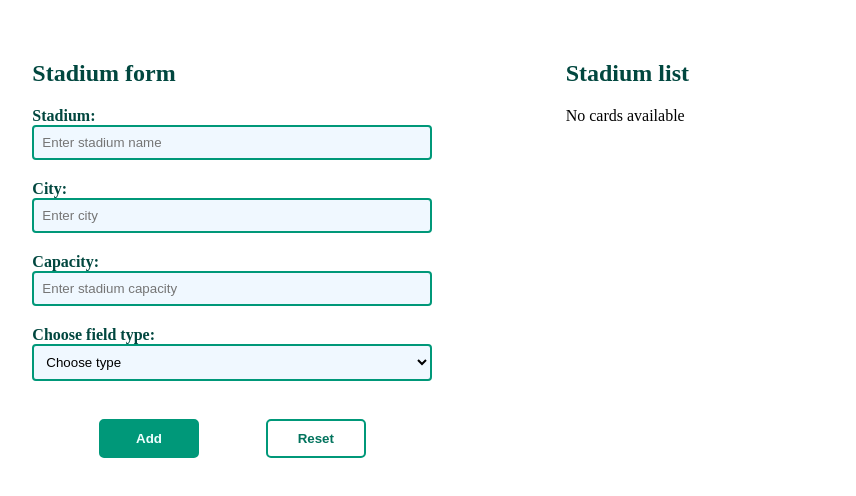
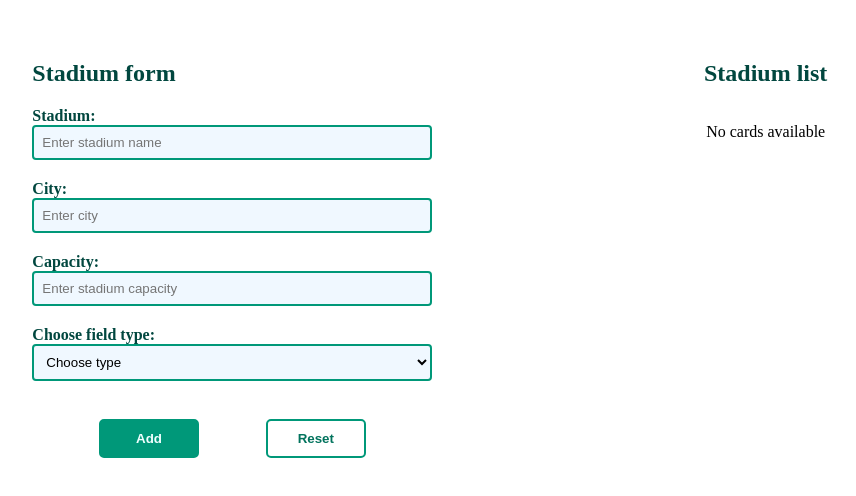
Before and after one commit to proga-react-practice/sigma-ivan-ostapiv, a React (Vite) app: page / in a window 1280 px wide. Shown: the top 496 px of the page, without its empty margins (141-997 px from the left). Built offline with nearby package versions, Linux system fonts and the light colour scheme.

Commit message:
Improve styles to improve list structure and shadow display

```diff
--- a/src/index.css
+++ b/src/index.css
@@ -15,6 +15,9 @@
     width: 400px;
 }
 .card-list {
+    display: flex;
+    flex-direction: column;
+    align-items: center;
     max-height: 600px;
     overflow-y: auto;
 }
@@ -88,7 +91,7 @@ h2 {
 }
 
 .card-container {
-    width: 90%;
+    width: 85%;
     display: flex;
     flex-direction: column;
     border: 2px solid #009879;
```
